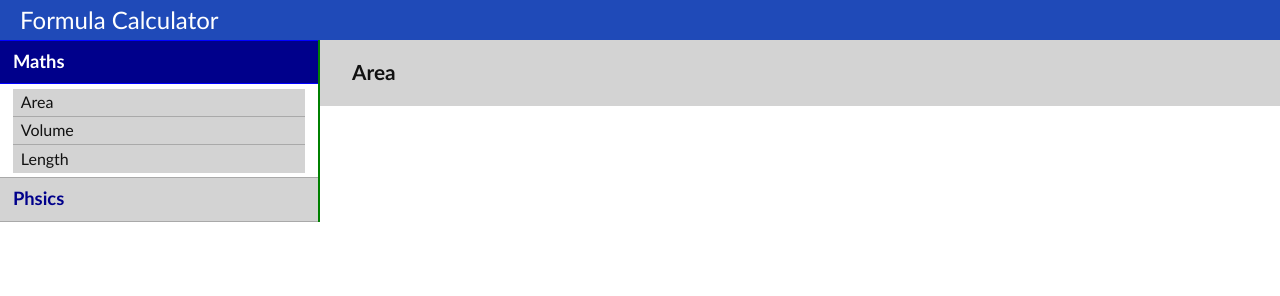
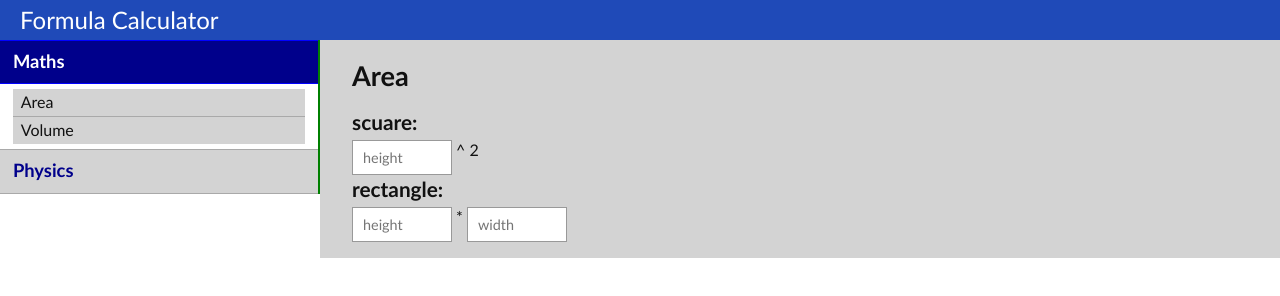
Before and after one commit to sveneberth/formulacalculator, a browser extension: page index.html in a window 1280 px wide. Both pictures are taken after a click on the item "Area". Drawn offline with Linux system fonts and the light colour scheme.

Commit message:
further made

```diff
--- /dev/null
+++ b/data/data.js
@@ -0,0 +1,19 @@
+var category =
+{
+	'Maths': ['Area', 'Volume', /*'Length' length != formula */],
+	'Physics': ['Power', /*'Weight' Weight != formula*/],
+};
+
+var formula =
+{
+	'Area':
+	{
+		'scuare': '[height] ^ 2',
+		'rectangle': '[height] * [width]',
+	},
+	'Volume':
+	{
+		'cube': '[height] ^ 3',
+		'cuboid': '[height] * [width] * [deepth]',
+	},
+}
--- a/index.html
+++ b/index.html
@@ -21,6 +21,9 @@
 		<script src="js/jquery-ui.min.js"></script>
 		<script src="js/functions.js?from=https://code-snippets-se.googlecode.com/"></script>
 
+		<!-- data-scripts -->
+		<script src="data/data.js"></script>
+
 		<!-- scripts -->
 		<script src="js/script.js"></script>
 	</head>
@@ -30,9 +33,9 @@
 		<menu class="category"></menu>
 
 		<div class="wrapper">
-			<section class="area">
-				<h3>Area</h3>
-			</section>
+			<!-- <section class="area">
+				<h1>Area</h1>
+			</section> -->
 		</div>
 	</body>
 </html>
--- a/js/script.js
+++ b/js/script.js
@@ -1,10 +1,4 @@
 $(document).ready(function() {
-
-	var category =
-	{
-		'Maths': ['Area', 'Volume', 'Length'],
-		'Phsics': ['Power', 'Weight'],
-	}
 
 	/* build category menu */
 	function buildcategorymenu(callback) {
@@ -27,11 +21,36 @@ $(document).ready(function() {
 		});
 	})
 
+	function fillcontent(section) {
+		for(key in formula[section]) {
+
+			$('section.' + section).append('<h3>' + key + ':</h3>');
+
+			var str = formula[section][key].replace(/\[(\w+)\]/g, function replacer(all, match){
+				return '<input style="margin: 0;display:inline-block;width:100px;" name="' + key + '_' + match + '" type="number" placeholder="' + match + '" />';
+			});
+
+			$('section.' + section).append(str);
+
+		}
+	}
+
 
 	$("menu.category ul li").bind('click', function() {
 		var val = $(this).text();
 		console.log("clicked on \"%s\"", val);
 
+		if($('section.' + val).length == 0) {
+			$('.wrapper').append('<section class="' + val + '"><h1>' + val + '</h1></section>');
+			fillcontent(val);
+		}
+
+		// FIXME: if created new section
+		$('section').not($('section.' + val)).filter(':visible').fadeOut(300, function() {
+			$('section.' + val).fadeIn(300);
+		});
+
+
 	});
 
 });
```
